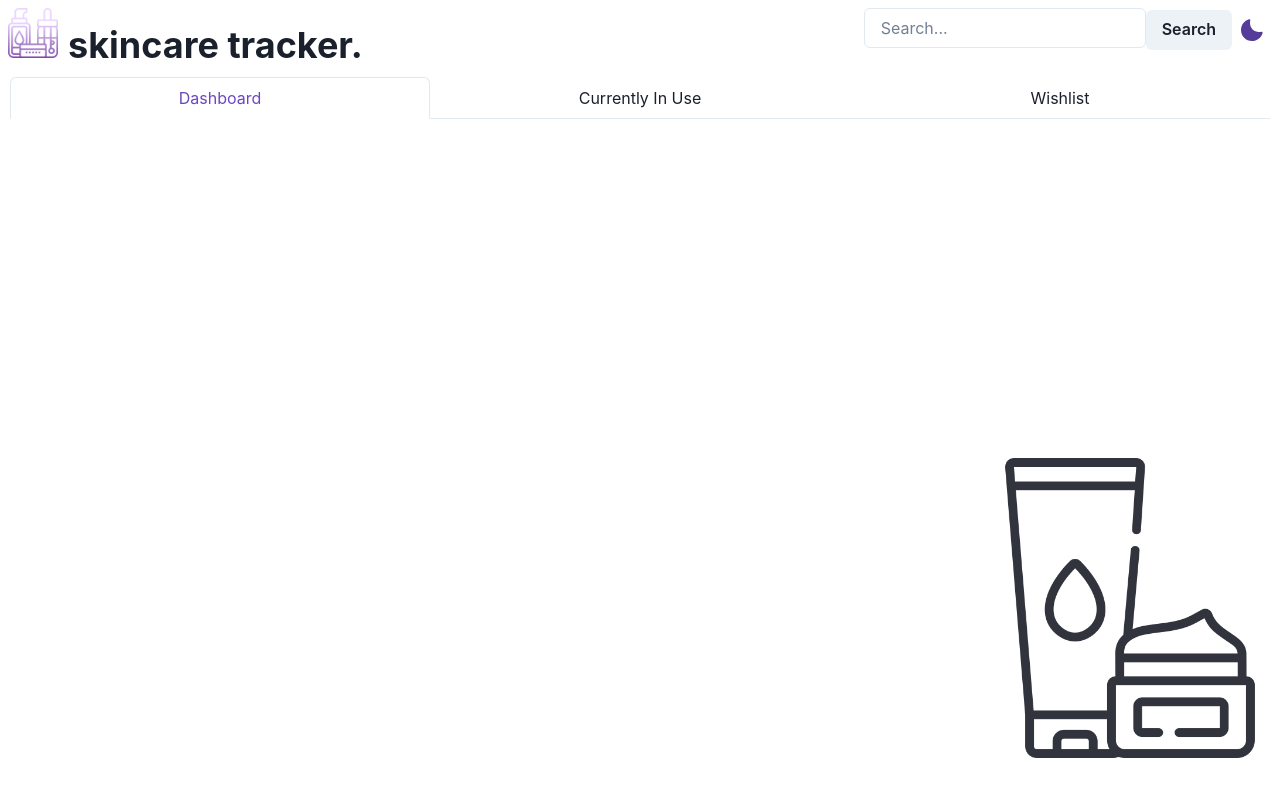
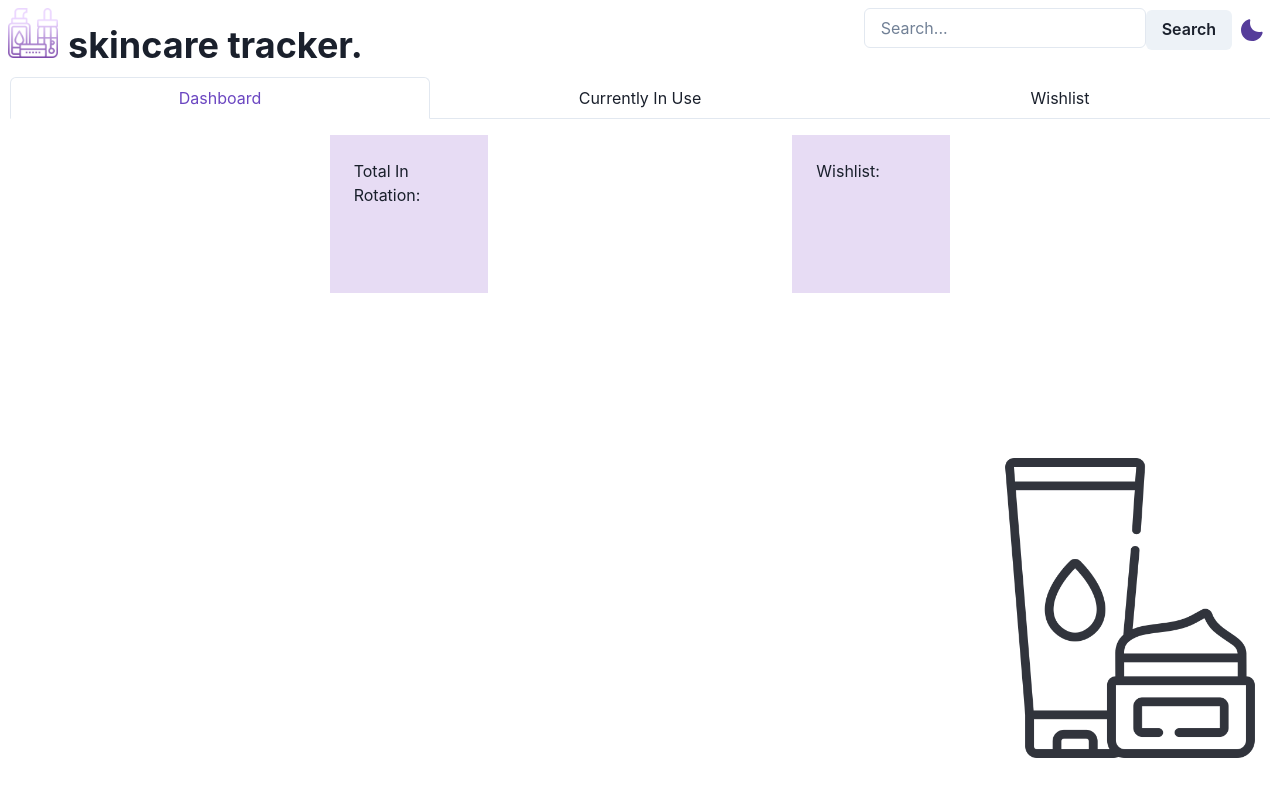
Before and after one commit to vvynz/skincare-tracker, a React (Create React App) app: page / in a window 1280 px wide. Shown: the top 796 px of the page. Built offline with nearby package versions, Linux system fonts and the light colour scheme.

Commit message:
add minimal styling to stats boxes

```diff
--- a/src/Components/Overview.jsx
+++ b/src/Components/Overview.jsx
@@ -2,13 +2,17 @@ import React from "react";
 
 import { Box } from "@chakra-ui/react";
 
-import "../Styles/Overview.scss"
+import "../Styles/Overview.scss";
 
 export default function Overview() {
   return (
-    <main>
-      <Box className="" />
-      <Box />
+    <main className="stats_container">
+      <Box w="10rem" h="10rem" className="stats_box">
+        Total In Rotation:
+      </Box>
+      <Box w="10rem" h="10rem" className="stats_box">
+        Wishlist:
+      </Box>
     </main>
   );
 }
--- a/src/Styles/Overview.scss
+++ b/src/Styles/Overview.scss
@@ -1,3 +1,11 @@
-Box {
+.stats_container {
+  display: flex;
+  // justify-content: center;
+  justify-content: space-evenly;
+}
+
+.stats_box {
   border: 1px solid white;
+  padding: 1.5em;
+  background-color: rgb(231, 220, 244);
 }
```
